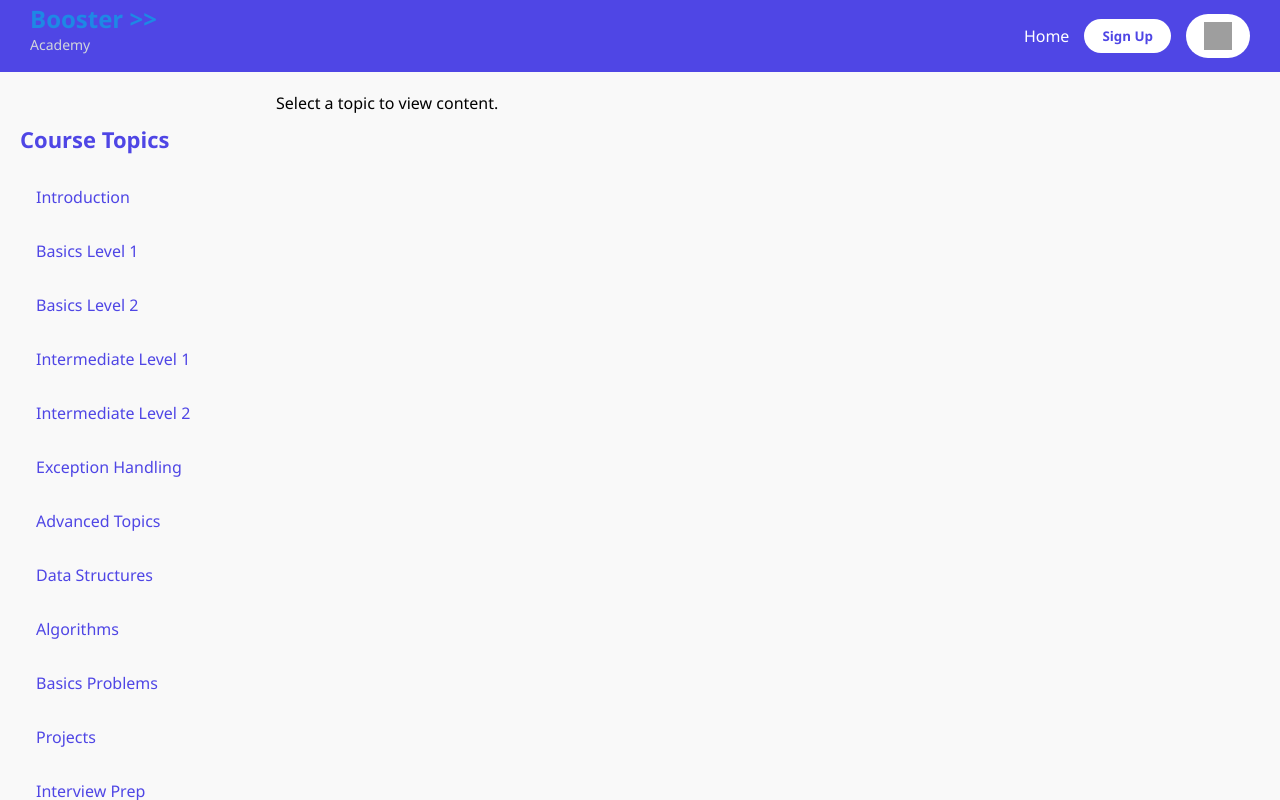
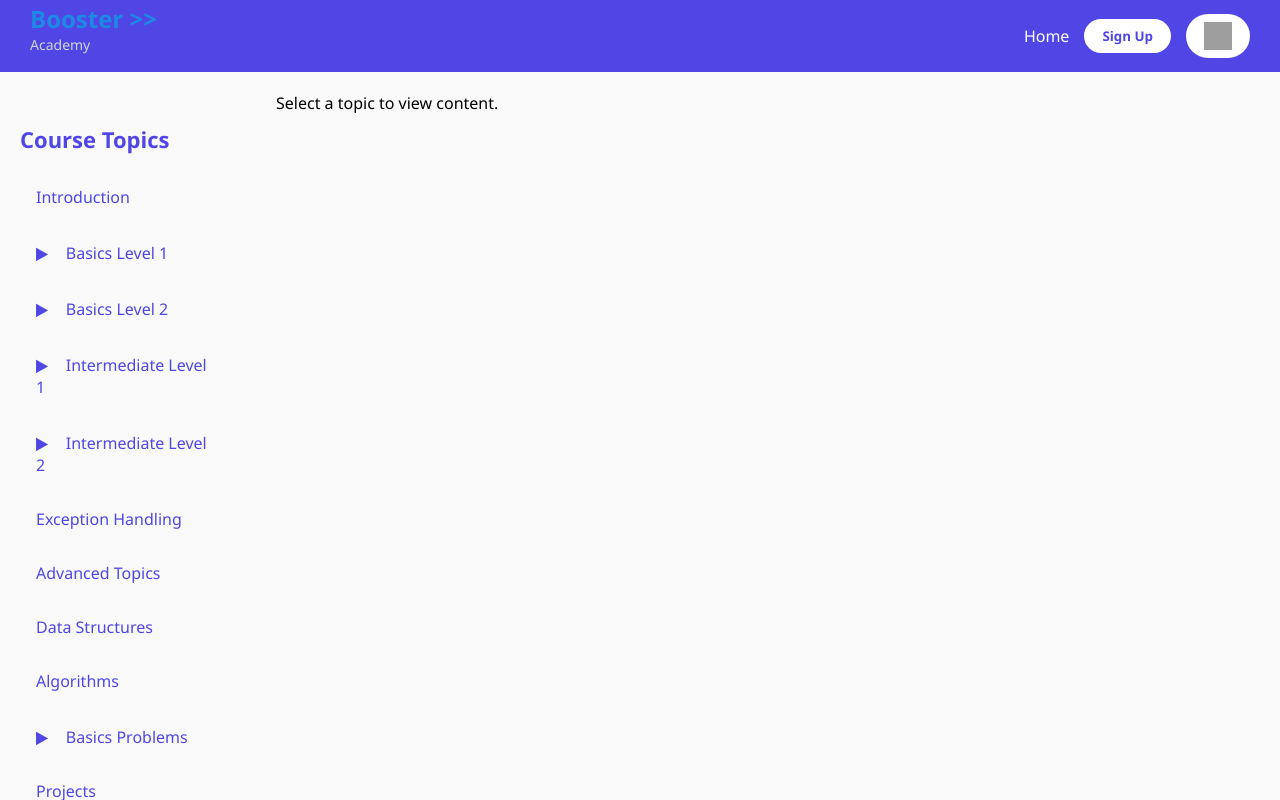
Before and after one commit to BoosterTechAcademy/Booster, a React (Vite) app: page / in a window 1280 px wide. Built offline with nearby package versions, Linux system fonts and the light colour scheme; grey boxes are pictures that could not be loaded.

Commit message:
rendering in mobile done

```diff
--- a/src/components/Sidebar/Sidebar.css
+++ b/src/components/Sidebar/Sidebar.css
@@ -33,6 +33,7 @@ body.dark-theme {
   overflow-y: auto;
   transition: transform var(--transition-speed);
   z-index: 998;
+  box-sizing: border-box;
 }
 
 .sidebar h2 {
@@ -73,11 +74,13 @@ body.dark-theme {
 
 .sublist.show {
   display: block;
+margin-left: 25px;
 }
 
 .sublist li {
   color: var(--bg-color);
   padding: 6px 0;
+  padding-left: 20px; /* 👈 Adds indentation */
 }
 
 /* ========== Toggle Button ========== */
@@ -100,6 +103,8 @@ body.dark-theme {
 @media (max-width: 1040px) {
   .sidebar {
     width: 75%;
+    height: 100vh;
+    top: 12px;
     transform: translateX(-100%);
     box-shadow: 2px 0 5px rgba(0, 0, 0, 0.2);
   }
@@ -129,3 +134,11 @@ body.dark-theme .sidebar h2 {
 body.dark-theme .sidebar .sublist li {
   color: #eaeaea;
 }
+
+
+.arrow {
+  margin-right: 8px;
+  font-size: 0.9em;
+  display: inline-block;
+  width: 1em;
+}
--- a/src/components/Sidebar/Sidebar.jsx
+++ b/src/components/Sidebar/Sidebar.jsx
@@ -3,16 +3,17 @@ import './Sidebar.css';
 
 const Sidebar = ({ onSelect }) => {
   const [visible, setVisible] = useState(false);
-  const [openSublist, setOpenSublist] = useState({});
+  const [openSublist, setOpenSublist] = useState(null); // Single open at a time
 
   const toggleSidebar = () => setVisible(!visible);
 
   const toggleSublist = (key) => {
-    setOpenSublist((prev) => ({
-      ...prev,
-      [key]: !prev[key],
-    }));
+    setOpenSublist((prev) => (prev === key ? null : key));
   };
+
+  const renderArrow = (key) => (
+    <span className="arrow">{openSublist === key ? '▼' : '▶'}</span>
+  );
 
   return (
     <>
@@ -23,10 +24,13 @@ const Sidebar = ({ onSelect }) => {
       <div className={`sidebar ${visible ? 'show' : ''}`}>
         <h2>Course Topics</h2>
         <ul>
-          <li onClick={() => toggleSublist('intro')}>Introduction</li>
+          <li onClick={() => onSelect('intro')}>Introduction</li>
 
-          <li onClick={() => toggleSublist('basics1')}>Basics Level 1</li>
-          <ul className={`sublist ${openSublist.basics1 ? 'show' : ''}`}>
+          <li onClick={() => toggleSublist('basics1')}>
+            {renderArrow('basics1')} Basics Level 1
+          </li>
+          {openSublist === 'basics1' && (
+            <ul className="sublist show">
               <li onClick={() => onSelect('variables')}>Variables</li>
               <li onClick={() => onSelect('datatypes')}>Data Types</li>
               <li onClick={() => onSelect('operators')}>Operators</li>
@@ -34,18 +38,26 @@ const Sidebar = ({ onSelect }) => {
               <li onClick={() => onSelect('loops')}>Looping Statements</li>
               <li onClick={() => onSelect('branching')}>Branching Statements</li>
             </ul>
+          )}
 
-          <li onClick={() => toggleSublist('basics2')}>Basics Level 2</li>
-          <ul className={`sublist ${openSublist.basics2 ? 'show' : ''}`}>
+          <li onClick={() => toggleSublist('basics2')}>
+            {renderArrow('basics2')} Basics Level 2
+          </li>
+          {openSublist === 'basics2' && (
+            <ul className="sublist show">
               <li>Type Conversion</li>
               <li>Arrays</li>
               <li>Methods</li>
               <li>Access Modifiers</li>
               <li>User Input / Output</li>
             </ul>
+          )}
 
-          <li onClick={() => toggleSublist('inter1')}>Intermediate Level 1</li>
-          <ul className={`sublist ${openSublist.inter1 ? 'show' : ''}`}>
+          <li onClick={() => toggleSublist('inter1')}>
+            {renderArrow('inter1')} Intermediate Level 1
+          </li>
+          {openSublist === 'inter1' && (
+            <ul className="sublist show">
               <li>Class and Objects</li>
               <li>Method Overloading</li>
               <li>Constructor</li>
@@ -53,9 +65,13 @@ const Sidebar = ({ onSelect }) => {
               <li>this and final keyword</li>
               <li>Method Overriding</li>
             </ul>
+          )}
 
-          <li onClick={() => toggleSublist('inter2')}>Intermediate Level 2</li>
-          <ul className={`sublist ${openSublist.inter2 ? 'show' : ''}`}>
+          <li onClick={() => toggleSublist('inter2')}>
+            {renderArrow('inter2')} Intermediate Level 2
+          </li>
+          {openSublist === 'inter2' && (
+            <ul className="sublist show">
               <li>Inheritance</li>
               <li>Polymorphism</li>
               <li>Encapsulation</li>
@@ -63,16 +79,21 @@ const Sidebar = ({ onSelect }) => {
               <li>Java Super</li>
               <li>Interface</li>
             </ul>
+          )}
 
           <li>Exception Handling</li>
           <li>Advanced Topics</li>
           <li>Data Structures</li>
           <li>Algorithms</li>
 
-          <li onClick={() => toggleSublist('problems')}>Basics Problems</li>
-          <ul className={`sublist ${openSublist.problems ? 'show' : ''}`}>
+          <li onClick={() => toggleSublist('problems')}>
+            {renderArrow('problems')} Basics Problems
+          </li>
+          {openSublist === 'problems' && (
+            <ul className="sublist show">
               <li onClick={() => onSelect('program-sheet')}>Program Sheet</li>
             </ul>
+          )}
 
           <li>Projects</li>
           <li>Interview Prep</li>
```
Lines whose indentation alone changed are shown as unchanged.
